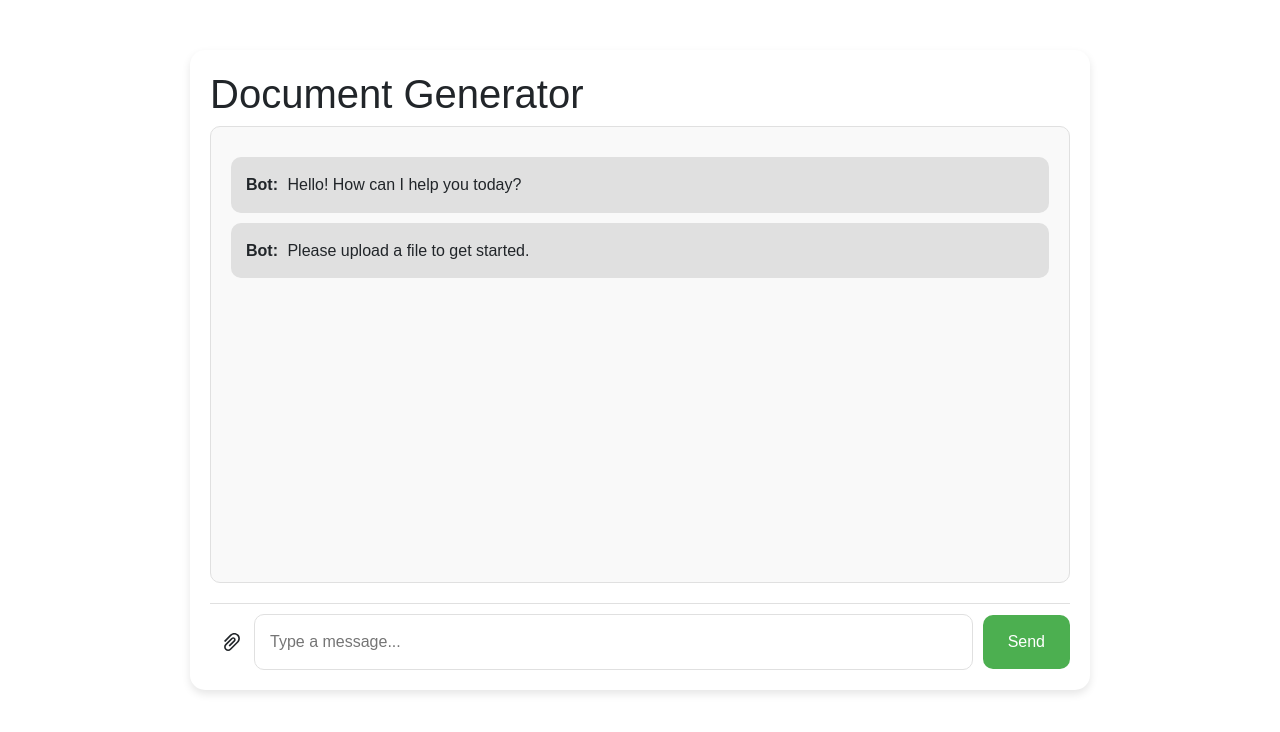
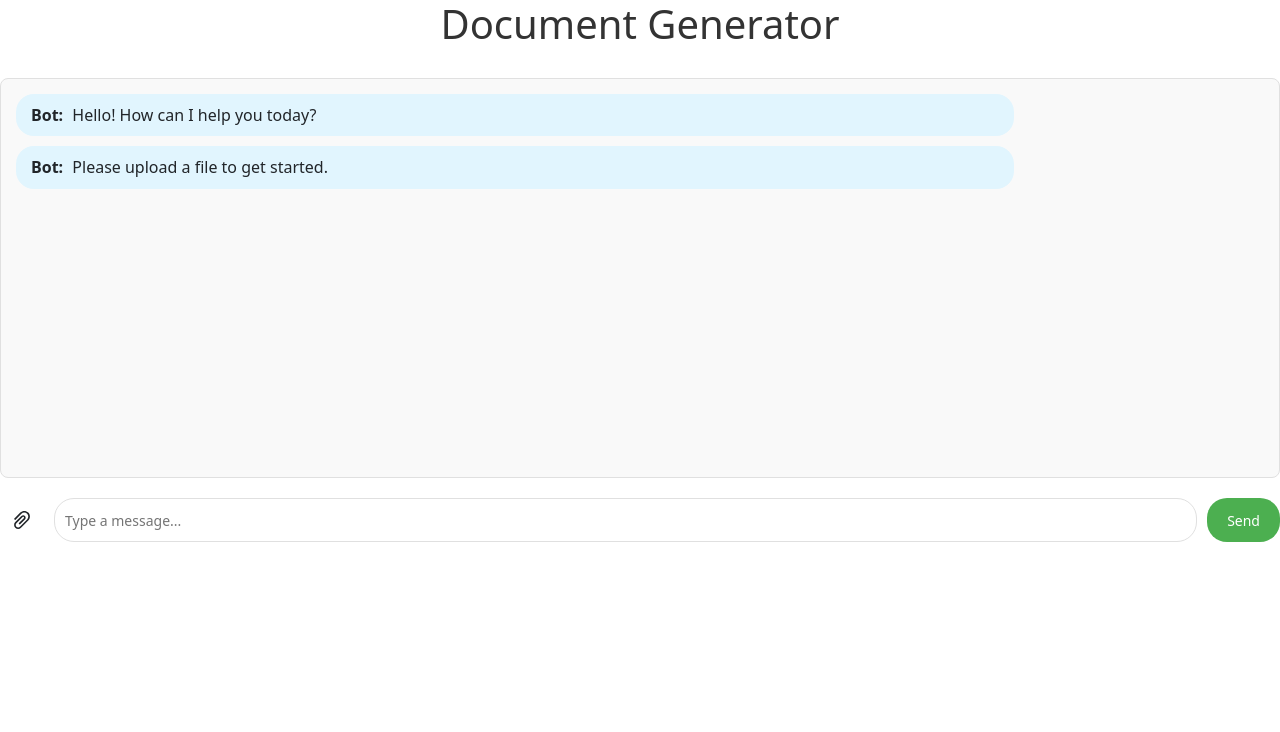
Before and after one commit to Xatan01/docugen, a React (Create React App) app: page /chatbot in a window 1280 px wide. Shown: the top 732 px of the page. Built offline with nearby package versions, Linux system fonts and the light colour scheme.

Commit message:
clean ui

```diff
--- a/src/Pages/chatbotPage.css
+++ b/src/Pages/chatbotPage.css
@@ -1,112 +1,109 @@
-/* Container for the chatbot */
-.chatbot-container {
-  text-align: left;
-  background: #ffffff;
+chatbot-container {
+  max-width: 1200px;
+  margin: 0 auto;
   padding: 20px;
-  border-radius: 15px;
-  box-shadow: 0 4px 8px rgba(0, 0, 0, 0.1);
-  width: 80%;
-  max-width: 900px;
-  height: 80vh;
-  display: flex;
-  flex-direction: column;
-  justify-content: space-between;
-  margin: 50px auto;
   font-family: 'Arial', sans-serif;
 }
 
-/* Chat window styling */
+.page-title {
+  text-align: center;
+  color: #333;
+  margin-bottom: 30px;
+}
+
+.content-wrapper {
+  display: flex;
+  gap: 20px;
+}
+
+.chat-section {
+  flex: 1;
+  display: flex;
+  flex-direction: column;
+}
+
 .chat-window {
   flex-grow: 1;
+  height: 400px;
   overflow-y: auto;
-  padding: 20px;
   border: 1px solid #e0e0e0;
-  border-radius: 10px;
+  border-radius: 8px;
+  padding: 15px;
+  background-color: #f9f9f9;
   margin-bottom: 20px;
-  background-color: #f9f9f9;
 }
 
-/* Individual message styling */
 .message {
-  padding: 15px;
-  border-radius: 10px;
-  margin: 10px 0;
-  line-height: 1.6;
+  padding: 10px 15px;
+  border-radius: 18px;
+  margin-bottom: 10px;
+  max-width: 80%;
+  line-height: 1.4;
 }
 
-/* Bot message styling */
 .message.bot {
-  background-color: #e0e0e0;
-  text-align: left;
+  background-color: #e1f5fe;
+  align-self: flex-start;
 }
 
-/* User message styling */
 .message.user {
-  background-color: #4caf50;
-  color: white;
+  background-color: #e8f5e9;
+  align-self: flex-end;
   text-align: right;
 }
 
-/* Sender name styling */
 .sender {
   font-weight: bold;
   margin-right: 5px;
 }
 
-/* Message form container */
 .message-form {
   display: flex;
-  justify-content: space-between;
-  align-items: center;
-  padding-top: 10px;
-  border-top: 1px solid #e0e0e0;
+  gap: 10px;
 }
 
-/* Message input field */
 .message-input {
   flex-grow: 1;
-  padding: 15px;
+  padding: 10px;
   border: 1px solid #e0e0e0;
-  border-radius: 10px;
-  margin-right: 10px;
-  font-size: 16px;
+  border-radius: 20px;
+  font-size: 14px;
 }
 
-/* Submit button for the message */
 .message-submit-button {
-  padding: 15px 25px;
+  padding: 10px 20px;
   background-color: #4caf50;
   border: none;
-  border-radius: 10px;
+  border-radius: 20px;
   color: white;
   cursor: pointer;
-  font-size: 16px;
+  font-size: 14px;
   transition: background-color 0.3s;
 }
 
 .message-submit-button:hover {
-  background-color: #43a047;
+  background-color: #45a049;
 }
 
-/* Document structure styling */
 .document-structure {
-  max-height: 60vh;
-  overflow-y: auto;
+  flex: 1;
+  border: 1px solid #e0e0e0;
+  border-radius: 8px;
   padding: 20px;
-  border: 1px solid #e0e0e0;
-  border-radius: 10px;
-  margin-top: 20px;
   background-color: #ffffff;
 }
 
-/* Nested section styling */
+.structure-content {
+  max-height: 500px;
+  overflow-y: auto;
+}
+
 .nested-section {
   margin-left: 20px;
-  border-left: 2px solid #d0d0d0;
   padding-left: 15px;
+  border-left: 2px solid #e0e0e0;
 }
 
-/* Input section styling */
 .input-section {
   margin-bottom: 15px;
 }
@@ -115,28 +112,46 @@
   display: block;
   margin-bottom: 5px;
   font-weight: bold;
+  color: #333;
 }
 
 .input-section textarea {
   width: 100%;
-  min-height: 70px;
+  min-height: 60px;
   padding: 10px;
   border: 1px solid #e0e0e0;
-  border-radius: 10px;
+  border-radius: 4px;
   font-size: 14px;
+  resize: vertical;
 }
 
-/* Styling for array items */
 .array-item {
   margin-bottom: 15px;
   padding: 15px;
   background-color: #f5f5f5;
-  border-radius: 10px;
+  border-radius: 8px;
 }
 
-/* Header styles */
 h2, h3, h4 {
-  margin-top: 10px;
-  margin-bottom: 5px;
-  font-weight: bold;
+  color: #333;
+  margin-top: 15px;
+  margin-bottom: 10px;
 }
+
+.generate-button {
+  display: block;
+  width: 100%;
+  padding: 12px;
+  background-color: #2196f3;
+  border: none;
+  border-radius: 4px;
+  color: white;
+  cursor: pointer;
+  font-size: 16px;
+  transition: background-color 0.3s;
+  margin-top: 20px;
+}
+
+.generate-button:hover {
+  background-color: #1e88e5;
+}
--- a/src/Pages/chatbotPage.js
+++ b/src/Pages/chatbotPage.js
@@ -1,4 +1,3 @@
-// src/Pages/chatbotPage.js
 import React, { useState } from 'react';
 import FileUploadWidget from '../Components/fileUploadWidget';
 import { handleFileUpload, handleUserMessageSubmit, generateDocument } from '../Chatbot/chatbotLogic';
@@ -30,7 +29,7 @@ const ChatbotPage = () => {
       keys.reduce((acc, key, idx) => {
         if (idx === keys.length - 1) acc[key] = value;
         else acc[key] = acc[key] || {};
-        return acc[key];
+        return acc;
       }, newInputs);
       return newInputs;
     });
@@ -80,7 +79,9 @@ const ChatbotPage = () => {
 
   return (
     <div className="chatbot-container">
-      <h1>Document Generator</h1>
+      <h1 className="page-title">Document Generator</h1>
+      <div className="content-wrapper">
+        <div className="chat-section">
           <div className="chat-window">
             {messages.map((msg, index) => (
               <div key={index} className={`message ${msg.fromBot ? 'bot' : 'user'}`}>
@@ -88,13 +89,6 @@ const ChatbotPage = () => {
               </div>
             ))}
           </div>
-      {documentStructure && (
-        <div className="document-structure">
-          <h2>Document Structure</h2>
-          {renderDocumentStructure(documentStructure)}
-          <button onClick={handleGenerateDocument}>Generate Document</button>
-        </div>
-      )}
           <form onSubmit={handleUserMessageSubmitWrapper} className="message-form">
             <FileUploadWidget handleFileUpload={handleFileChange} />
             <input
@@ -107,6 +101,17 @@ const ChatbotPage = () => {
             <button type="submit" className="message-submit-button">Send</button>
           </form>
         </div>
+        {documentStructure && (
+          <div className="document-structure">
+            <h2>Document Structure</h2>
+            <div className="structure-content">
+              {renderDocumentStructure(documentStructure)}
+            </div>
+            <button onClick={handleGenerateDocument} className="generate-button">Generate Document</button>
+          </div>
+        )}
+      </div>
+    </div>
   );
 };
 
```
Lines whose indentation alone changed are shown as unchanged.
